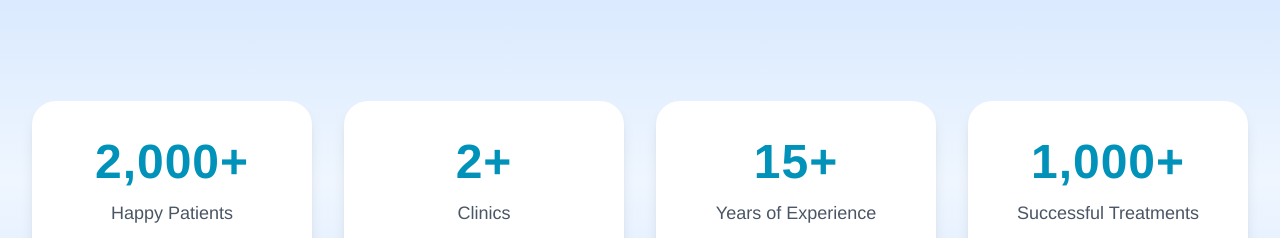
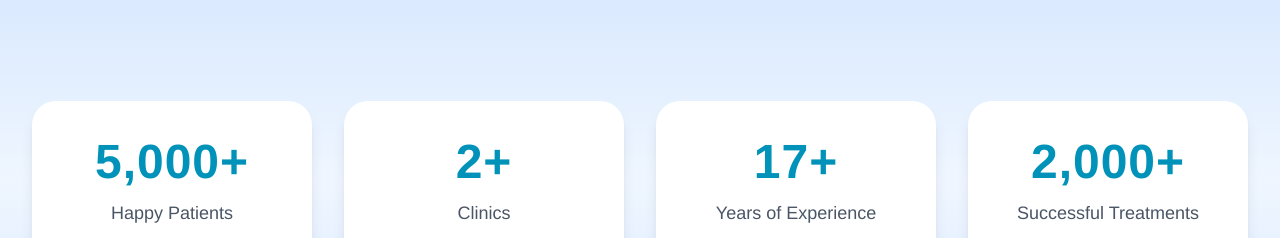
Before and after one commit to deccan-verse-08/shree-dental-clinic, a Next.js app: page / in a window 1280 px wide. Shown: the part 2540-2778 px from the top of the page. Built offline with nearby package versions, Linux system fonts and the light colour scheme.

Commit message:
Metrics and Reviews.tsx updated

```diff
--- a/components/user/Metric.tsx
+++ b/components/user/Metric.tsx
@@ -5,10 +5,10 @@ import { useRef } from "react";
 
 export default function Metric() {
   const stats = [
-    { value: 2000, label: "Happy Patients" },
+    { value: 5000, label: "Happy Patients" },
     { value: 2, label: "Clinics" },
-    { value: 15, label: "Years of Experience" },
-    { value: 1000, label: "Successful Treatments" },
+    { value: 17, label: "Years of Experience" },
+    { value: 2000, label: "Successful Treatments" },
   ];
 
   // Ref for the section
--- a/components/user/Reviews.tsx
+++ b/components/user/Reviews.tsx
@@ -9,6 +9,7 @@ import { Autoplay, Pagination } from "swiper/modules";
 // Import Swiper styles
 import "swiper/css";
 import "swiper/css/pagination";
+import Link from "next/link";
 
 const reviews = [
   {
@@ -151,6 +152,25 @@ const Reviews = () => {
           </SwiperSlide>
         ))}
       </Swiper>
+       <div className="flex justify-center mt-6">
+ <a
+    href="https://www.google.com/search?sca_esv=d39e7dff067d00e3&hl=en&gl=IN&sxsrf=AE3TifOwgDEZsNyU2rhnxtiHsXqjIcrvIQ:1760517909504&q=shree+dental+clinic+and+implant+center-+dr.+vaibhav+harkare+%7C+root+canal+%7C+braces+%7C+orthodontist+in+pcmc+pimpri-chinchwad+reviews..."
+    target="_blank"
+    rel="noopener noreferrer"
+  >
+    <motion.button
+      whileHover={{
+        scale: 1.05,
+        boxShadow: "0px 0px 15px rgba(59,130,246,0.4)",
+      }}
+      whileTap={{ scale: 0.95 }}
+      className="px-6 py-2 rounded-lg bg-violet-900 hover:bg-violet-700 text-white font-semibold border border-violet-500 shadow-lg shadow-violet-800/30 transition-all"
+    >
+      View All Reviews
+    </motion.button>
+    </a>
+
+</div>
     </div>
   );
 };
```
